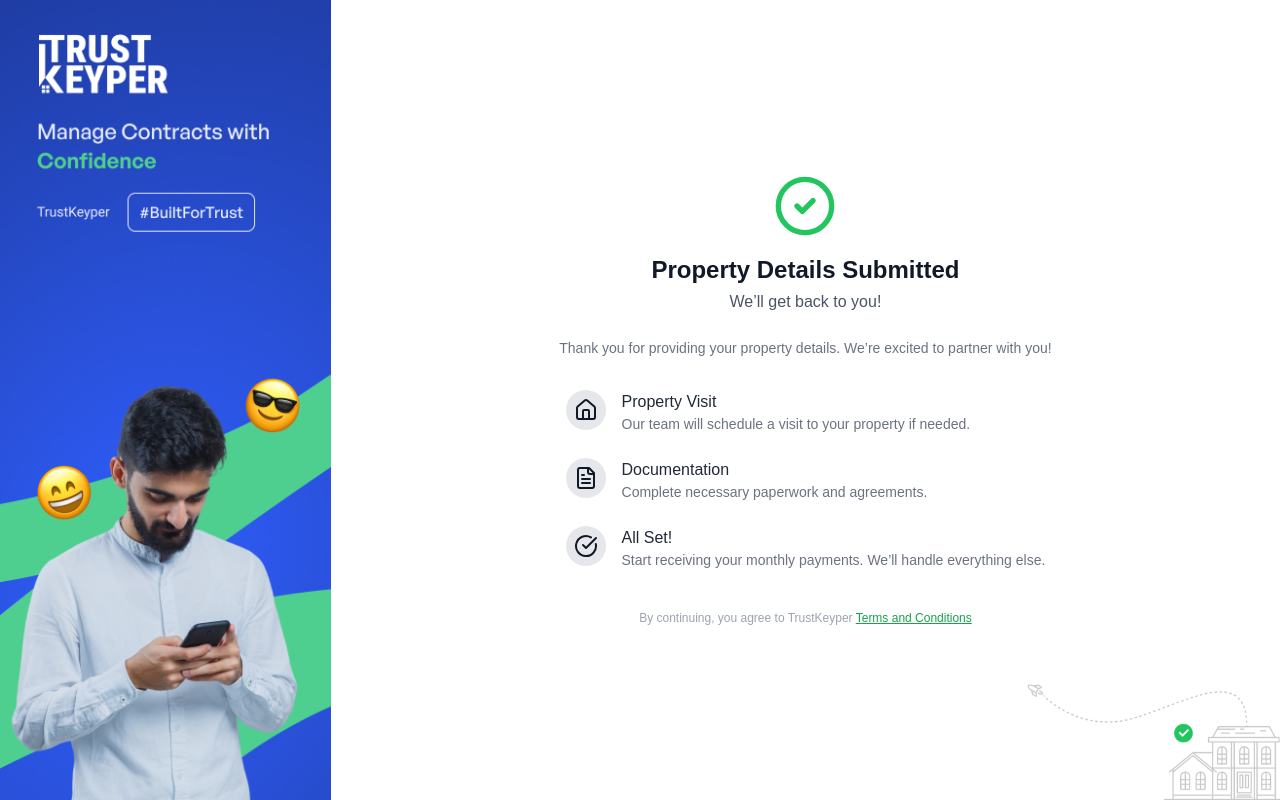
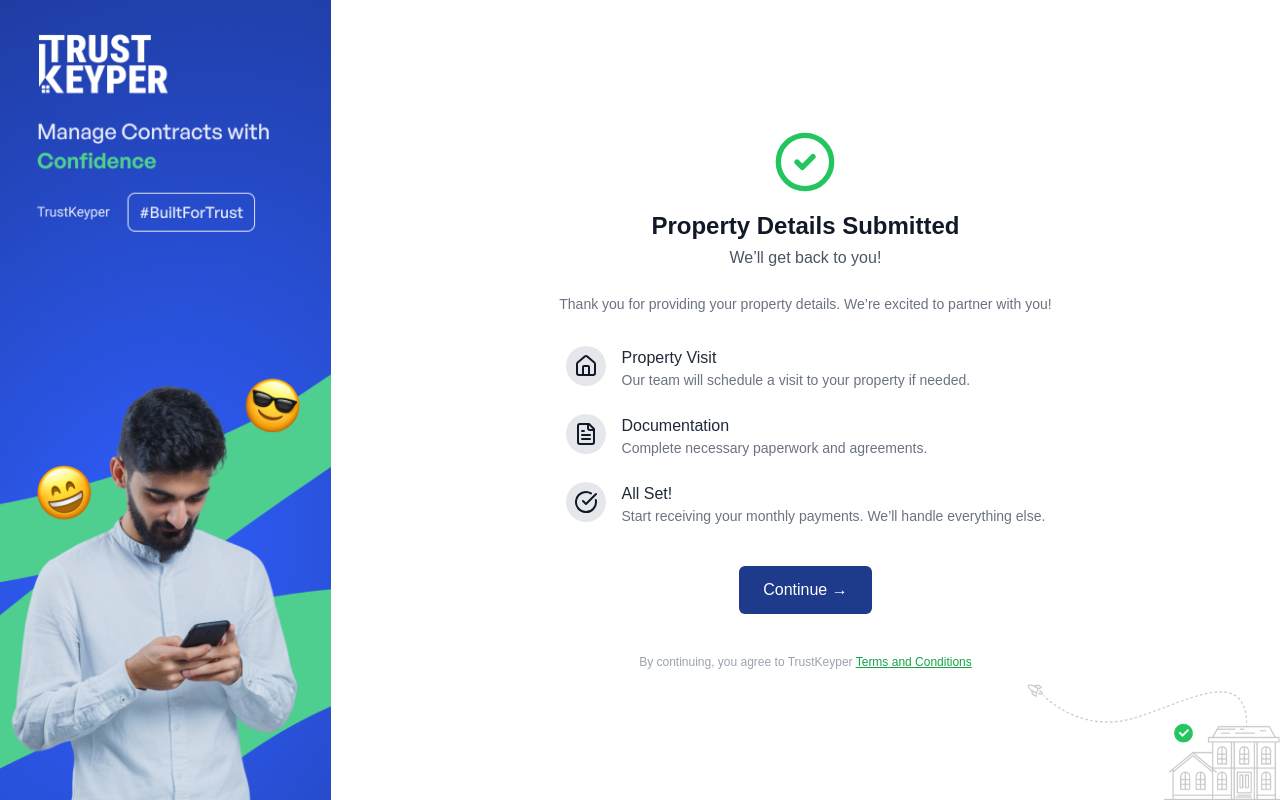
Before and after one commit to trustkeyper/frontend, a React (Vite) app: page /thankyou in a window 1280 px wide. Built offline with nearby package versions, Linux system fonts and the light colour scheme.

Commit message:
Update ThankYou.jsx dashboard button

```diff
--- a/src/Pages/ThankYou.jsx
+++ b/src/Pages/ThankYou.jsx
@@ -64,6 +64,15 @@ function ThankYouPage() {
           </div>
         </div>
 
+        <div className="w-full flex justify-center mt-6 lg:mt-10 px-6">
+          <a
+            href="https://www.trustkeyper.com/dashboard"
+            className="bg-blue-900 text-white py-3 px-6 rounded-md w-fit text-center"
+          >
+            Continue →
+          </a>
+        </div>
+
         <p className="text-xs text-gray-400 mt-10">
           By continuing, you agree to TrustKeyper <a href="https://www.trustkeyper.com/terms-and-conditions" className="text-green-600 underline">
               Terms and Conditions
```
